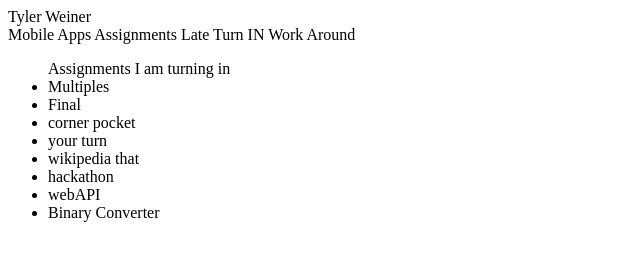
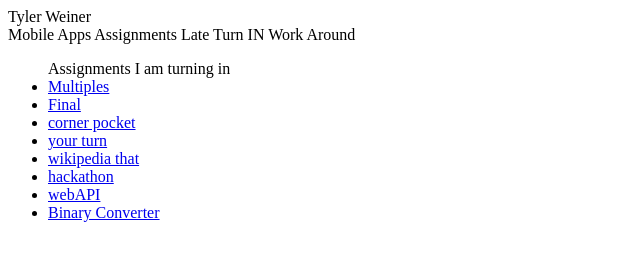
Before and after one commit to F1ame/MobApps, a plain HTML site: page index.html in a window 1280 px wide. Shown: the whole page, without its empty margins (0-640 px from the left). Drawn offline with Linux system fonts and the light colour scheme.

Commit message:
Update index.html

```diff
--- a/index.html
+++ b/index.html
@@ -5,13 +5,13 @@
 <style>
 </style>
 <ul> Assignments I am turning in
-  <li><a src='/New%20folder/multiple.docx' download>Multiples</a></li>
-  <li><a src='/New%20folder/final.docx' download>Final</a></li>
-  <li><a src='/New%20folder/corner.docx'>corner pocket</a></li>
-  <li><a src='/New%20folder/turn.docx' download>your turn</a></li>
-  <li><a src='/New%20folder/wik.docx' download>wikipedia that</a></li>
-  <li><a src='/New%20folder/hack.docx' download>hackathon</a></li>
-  <li><a src='/New%20folder/web.docx' download>webAPI</a></li>
-  <li><a src='/New%20folder/binary.docx' download>Binary Converter</a></li>
+  <li><a href='/New%20folder/multiple.docx' download>Multiples</a></li>
+  <li><a href='/New%20folder/final.docx' download>Final</a></li>
+  <li><a href='/New%20folder/corner.docx'>corner pocket</a></li>
+  <li><a href='/New%20folder/turn.docx' download>your turn</a></li>
+  <li><a href='/New%20folder/wik.docx' download>wikipedia that</a></li>
+  <li><a href='/New%20folder/hack.docx' download>hackathon</a></li>
+  <li><a href='/New%20folder/web.docx' download>webAPI</a></li>
+  <li><a href='/New%20folder/binary.docx' download>Binary Converter</a></li>
 </ul>
 </body>
```
